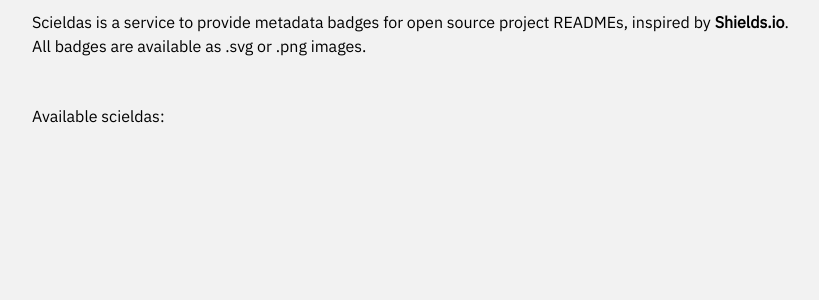
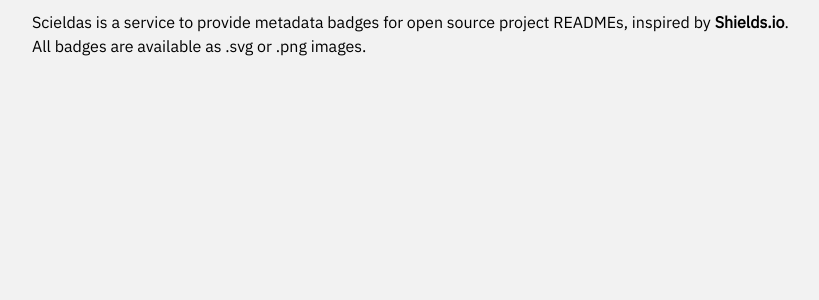
Before and after one commit to autophagy/scieldas, a Flask app: template scieldas/templates/index.html in a window 1280 px wide. Shown: the part 225-525 px from the top of the page, without its empty margins (226-1045 px from the left). Run offline with Flask 2, Linux system fonts and the light colour scheme; the template is opened without the code that fills it, so the values that code supplies are empty.

Commit message:
Remove unneeded section header in index

```diff
--- a/scieldas/templates/index.html
+++ b/scieldas/templates/index.html
@@ -27,10 +27,7 @@
             <p>Scieldas is a service to provide metadata badges for open source project
             READMEs, inspired by <a href="https://shields.io/">Shields.io</a>. All badges
             are available as .svg or .png images.</p>
-        </div>
 
-        <div class="section">
-            Available scieldas:
             <ul>
             {% for key, descriptor in descriptors.items() %}
                 <li><a href="#{{key}}">{{descriptor.name}}</a></li>
```
